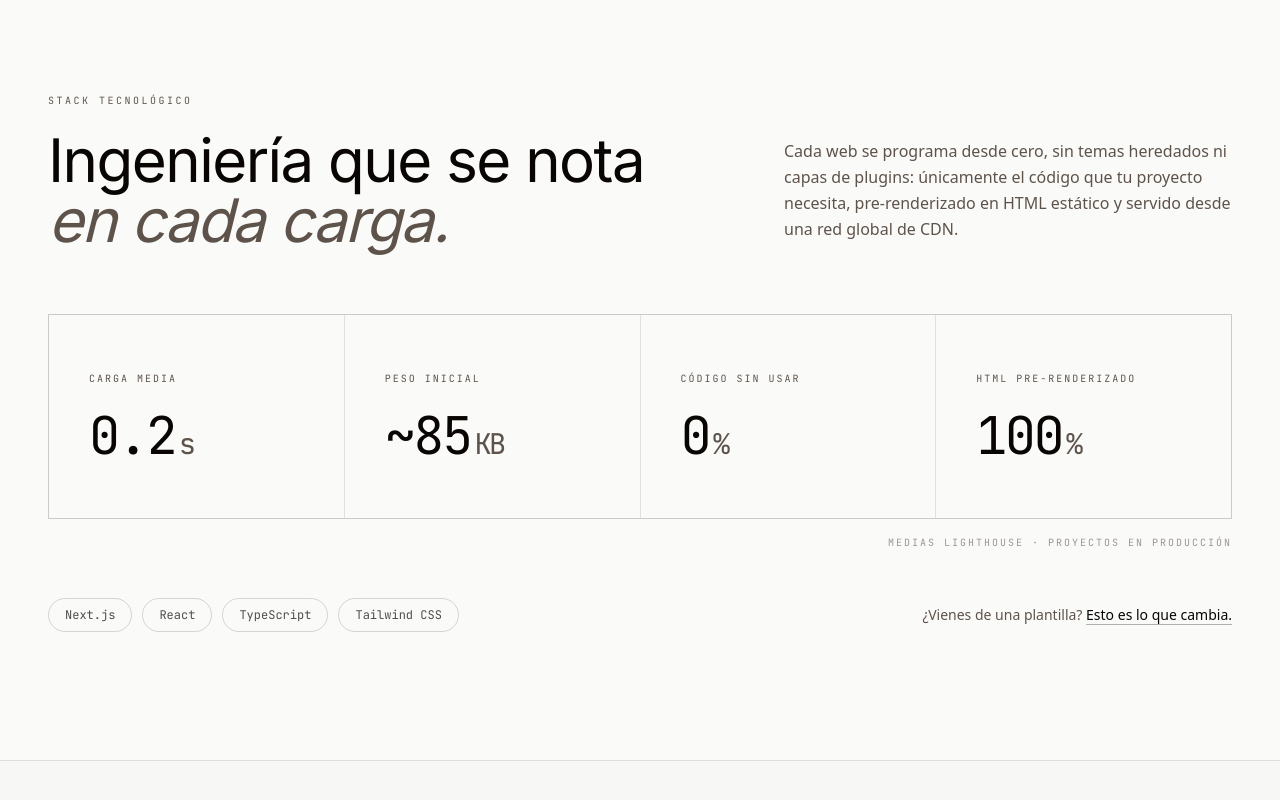
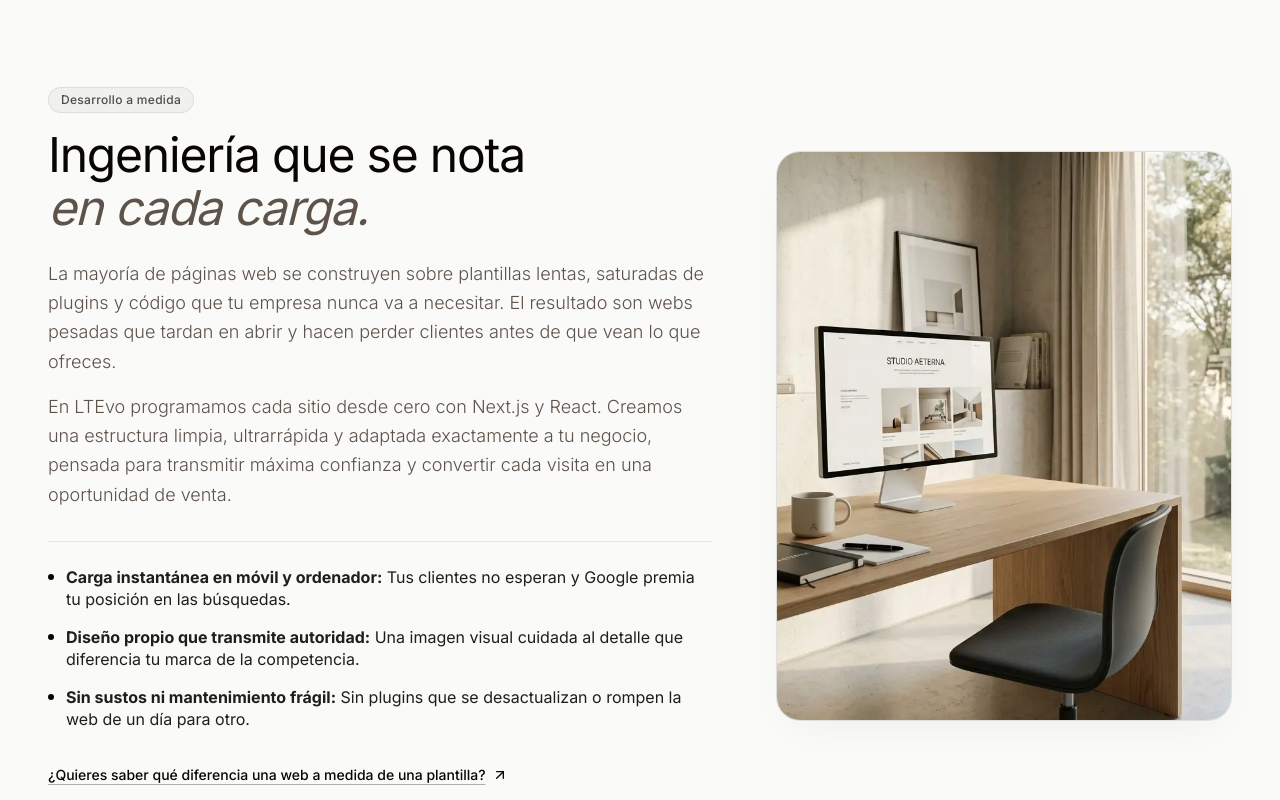
Before and after one commit to victooorltt/ltevo-web, a Next.js app: page /servicios/diseno-web in a window 1280 px wide. Shown: the part 1580-2380 px from the top of the page. Built offline with nearby package versions, Linux system fonts and the light colour scheme.

Commit message:
refactor(ui): update landing sections and unify faq accordion component

```diff
--- a/components/landing/integrations-section.tsx
+++ b/components/landing/integrations-section.tsx
@@ -49,7 +49,7 @@ function LogoTrack({ reverse, className = "" }: { reverse?: boolean; className?:
               items.map((tech) => (
                 <li
                   key={`${copy}-${tech.slug}`}
-                  className="group flex shrink-0 items-center gap-2.5 rounded-[20px] border border-foreground/10 bg-foreground/[0.03] px-4 py-2.5 shadow-xs transition-colors duration-300 hover:bg-foreground/[0.06] md:px-5 md:py-3"
+                  className="group flex shrink-0 items-center gap-2.5 rounded-[20px] border border-foreground/10 bg-white px-4 py-2.5 shadow-xs transition-colors duration-300 hover:border-foreground/20 md:px-5 md:py-3"
                 >
                   {/* SVG externo de CDN: el optimizador de next/image no procesa
                       SVG, se sirve directo con unoptimized. Cada logo viaja en
@@ -62,7 +62,7 @@ function LogoTrack({ reverse, className = "" }: { reverse?: boolean; className?:
                     className="shrink-0"
                     unoptimized
                   />
-                  <span className="whitespace-nowrap text-sm font-medium tracking-tight text-muted-foreground transition-colors duration-300 group-hover:text-foreground">
+                  <span className="whitespace-nowrap text-sm font-medium font-display tracking-tight text-muted-foreground transition-colors duration-300 group-hover:text-foreground">
                     {tech.name}
                   </span>
                 </li>
--- a/components/servicios/diseno-web-content.tsx
+++ b/components/servicios/diseno-web-content.tsx
@@ -1,6 +1,8 @@
+import Image from "next/image";
 import { Button } from "@/components/ui/button";
-import { ArrowRight, CheckCircle2, Zap, SlidersHorizontal, Search, Feather, Compass, Palette, Code2, Rocket, ChevronDown } from "lucide-react";
+import { ArrowRight, CheckCircle2, Zap, SlidersHorizontal, Search, Feather, Compass, Palette, Code2, Rocket, ChevronDown, Check, ArrowUpRight } from "lucide-react";
 import Link from "next/link";
+import { FaqSection } from "@/components/landing/faq-section";
 
 /* Nota: componente de servidor; el reveal es CSS scroll-driven. */
 
@@ -148,16 +150,6 @@ export function DisenoWebContent() {
     }
   ];
 
-  /* Regleta de mediciones del stack: valores estáticos (spec), sin interacción. */
-  const perfMetrics = [
-    { value: "0.2", unit: "s", label: "Carga media" },
-    { value: "85", prefix: "~", unit: "KB", label: "Peso inicial" },
-    { value: "0", unit: "%", label: "Código sin usar" },
-    { value: "100", unit: "%", label: "HTML pre-renderizado" }
-  ];
-
-  const stack = ["Next.js", "React", "TypeScript", "Tailwind CSS"];
-
   return (
     <>
 
@@ -278,85 +270,83 @@ export function DisenoWebContent() {
       </section>
 
       {/* ============================================================ */}
-      {/*  STACK TECNOLÓGICO: ficha técnica editorial                  */}
+      {/*  INGENIERÍA WEB: Editorial 2 columnas con imagen             */}
       {/* ============================================================ */}
-      <section className="py-24 lg:py-32 border-t border-foreground/10 bg-background">
+      <section className="py-24 lg:py-32 border-t border-foreground/10 bg-background font-display">
         <div className="max-w-[1400px] mx-auto px-6 lg:px-12">
+          <div className="reveal grid grid-cols-1 lg:grid-cols-12 gap-12 lg:gap-16 items-center">
 
-          {/* Cabecera editorial: eyebrow + titular / párrafo técnico */}
-          <div className="reveal mb-12 lg:mb-16 flex flex-col lg:flex-row lg:items-end lg:justify-between gap-8 lg:gap-16">
+            {/* Columna editorial */}
+            <div className="lg:col-span-7 flex flex-col justify-center">
               <div>
-              <span className="font-mono text-[10px] uppercase tracking-[0.25em] text-muted-foreground">
-                Stack tecnológico
+                <span className="inline-flex items-center gap-1.5 px-3 py-1 rounded-full text-xs font-medium text-foreground/70 bg-foreground/[0.04] border border-foreground/[0.08] tracking-wide mb-4">
+                  Desarrollo a medida
                 </span>
-              <h2 className="text-4xl lg:text-6xl font-display tracking-tight mt-5">
+                <h2 className="text-3xl sm:text-4xl lg:text-5xl font-display tracking-tight leading-[1.1] mb-6">
                   Ingeniería que se nota <br />
                   <span className="text-muted-foreground italic">en cada carga.</span>
                 </h2>
               </div>
-            <p className="text-muted-foreground leading-relaxed text-base max-w-md lg:pb-2">
-              Cada web se programa desde cero, sin temas heredados ni capas de
-              plugins: únicamente el código que tu proyecto necesita,
-              pre-renderizado en HTML estático y servido desde una red global de CDN.
+
+              <div className="text-muted-foreground leading-relaxed space-y-4 text-base lg:text-lg mb-8 font-light">
+                <p>
+                  La mayoría de páginas web se construyen sobre plantillas lentas, saturadas de plugins y código que tu empresa nunca va a necesitar. El resultado son webs pesadas que tardan en abrir y hacen perder clientes antes de que vean lo que ofreces.
+                </p>
+                <p>
+                  En LTEvo programamos cada sitio desde cero con Next.js y React. Creamos una estructura limpia, ultrarrápida y adaptada exactamente a tu negocio, pensada para transmitir máxima confianza y convertir cada visita en una oportunidad de venta.
                 </p>
               </div>
 
-          {/* Regleta de mediciones: hairlines vía gap-px (patrón metrics-section) */}
-          <div
-            className="reveal grid grid-cols-2 lg:grid-cols-4 gap-px bg-foreground/10 border border-foreground/10"
-            style={{ animationDelay: "0.1s" }}
-          >
-            {perfMetrics.map((metric, index) => (
-              <div
-                key={metric.label}
-                className="bg-background px-6 py-10 lg:px-10 lg:py-14"
-                style={{ animationDelay: `${0.1 + index * 0.08}s` }}
-              >
-                <div className="font-mono text-[10px] uppercase tracking-[0.2em] text-muted-foreground mb-4 lg:mb-6">
-                  {metric.label}
+              {/* Puntos clave orientados a negocio */}
+              <div className="space-y-4 pt-6 border-t border-foreground/[0.08] mb-8">
+                <div className="flex items-start gap-3">
+                  <span className="w-1.5 h-1.5 rounded-full bg-foreground mt-2 shrink-0" />
+                  <p className="text-sm lg:text-base text-foreground/90 leading-snug">
+                    <strong>Carga instantánea en móvil y ordenador:</strong> Tus clientes no esperan y Google premia tu posición en las búsquedas.
+                  </p>
                 </div>
-                <div className="font-mono text-4xl lg:text-[3.25rem] leading-none tracking-tighter">
-                  {metric.prefix}
-                  {metric.value}
-                  {metric.unit && (
-                    <span className="text-muted-foreground text-[0.55em] ml-1">{metric.unit}</span>
-                  )}
+                <div className="flex items-start gap-3">
+                  <span className="w-1.5 h-1.5 rounded-full bg-foreground mt-2 shrink-0" />
+                  <p className="text-sm lg:text-base text-foreground/90 leading-snug">
+                    <strong>Diseño propio que transmite autoridad:</strong> Una imagen visual cuidada al detalle que diferencia tu marca de la competencia.
+                  </p>
+                </div>
+                <div className="flex items-start gap-3">
+                  <span className="w-1.5 h-1.5 rounded-full bg-foreground mt-2 shrink-0" />
+                  <p className="text-sm lg:text-base text-foreground/90 leading-snug">
+                    <strong>Sin sustos ni mantenimiento frágil:</strong> Sin plugins que se desactualizan o rompen la web de un día para otro.
+                  </p>
                 </div>
               </div>
-            ))}
+
+              {/* Enlace contextual al blog */}
+              <div>
+                <Link
+                  href="/blog/diseno-web-vs-desarrollo-web"
+                  className="text-foreground underline underline-offset-4 decoration-foreground/30 hover:decoration-foreground/60 transition-colors inline-flex items-center gap-1.5 font-medium text-sm group"
+                >
+                  ¿Quieres saber qué diferencia una web a medida de una plantilla?
+                  <ArrowUpRight className="w-4 h-4 transition-transform group-hover:translate-x-0.5 group-hover:-translate-y-0.5" />
+                </Link>
+              </div>
             </div>
 
-          {/* Anotación de medición */}
-          <p className="reveal mt-4 text-right font-mono text-[10px] uppercase tracking-[0.2em] text-muted-foreground/60">
-            Medias Lighthouse · proyectos en producción
-          </p>
-
-          {/* Fila inferior: chips del stack + enlace contextual al blog */}
-          <div
-            className="reveal mt-10 lg:mt-12 flex flex-col lg:flex-row lg:items-center lg:justify-between gap-6"
-            style={{ animationDelay: "0.2s" }}
-          >
-            <div className="flex flex-wrap items-center gap-2.5">
-              {stack.map((tech) => (
-                <span
-                  key={tech}
-                  className="font-mono text-xs border border-foreground/15 rounded-full px-4 py-2 text-foreground/70"
-                >
-                  {tech}
-                </span>
-              ))}
+            {/* Columna visual con fotografía */}
+            <div className="lg:col-span-5">
+              <div className="relative rounded-3xl overflow-hidden border border-foreground/[0.08] aspect-[4/3] lg:aspect-[4/5] shadow-[0_16px_40px_-16px_rgba(0,0,0,0.06)] bg-foreground/[0.03]">
+                <Image
+                  src="/desarrollo-web-medida.webp"
+                  alt="Estudio de diseño y desarrollo web a medida en LTEvo"
+                  fill
+                  sizes="(min-width: 1024px) 45vw, calc(100vw - 48px)"
+                  className="object-cover"
+                  priority={false}
+                  loading="lazy"
+                />
               </div>
-            <p className="text-sm text-muted-foreground leading-relaxed">
-              ¿Vienes de una plantilla?{" "}
-              <Link
-                href="/blog/diseno-web-vs-desarrollo-web"
-                className="text-foreground underline underline-offset-4 decoration-foreground/30 hover:decoration-foreground/60 transition-colors"
-              >
-                Esto es lo que cambia.
-              </Link>
-            </p>
             </div>
 
+          </div>
         </div>
       </section>
 
@@ -513,43 +503,9 @@ export function DisenoWebContent() {
       </section>
 
       {/* ============================================================ */}
-      {/*  FAQ SECTION  (details/summary nativo, sin JS)               */}
+      {/*  FAQ SECTION                                                 */}
       {/* ============================================================ */}
-      <section className="py-24 lg:py-32 bg-gray-200">
-        <div className="max-w-[1000px] mx-auto px-6 lg:px-12">
-          <div className="reveal text-center mb-16">
-            <h2 className="text-4xl lg:text-5xl font-display tracking-tight">
-              Preguntas frecuentes
-            </h2>
-          </div>
-
-          <div className="reveal w-full space-y-4" style={{ animationDelay: "0.1s" }}>
-            {faqs.map((faq) => (
-              <details key={faq.question} className="group border border-foreground/10 px-6 rounded-sm bg-background">
-                <summary className="flex items-start justify-between gap-4 py-6 text-left text-lg font-display cursor-pointer list-none [&::-webkit-details-marker]:hidden">
-                  {faq.question}
-                  <ChevronDown className="text-muted-foreground pointer-events-none size-4 shrink-0 translate-y-0.5 transition-transform duration-200 group-open:rotate-180" />
-                </summary>
-                <p className="text-muted-foreground leading-relaxed pb-6 text-sm">
-                  {faq.answer}
-                  {faq.more && (
-                    <>
-                      {" "}
-                      <Link
-                        href={faq.more.href}
-                        className="text-foreground underline underline-offset-4 decoration-foreground/30 hover:decoration-foreground/60 transition-colors"
-                      >
-                        {faq.more.text}
-                      </Link>
-                      .
-                    </>
-                  )}
-                </p>
-              </details>
-            ))}
-          </div>
-        </div>
-      </section>
+      <FaqSection faqs={faqs} includeJsonLd={false} />
 
       {/* ============================================================ */}
       {/*  CTA SECTION                                                 */}
```
Also changed, not shown: components/landing/faq-section.tsx (+45 -14 lines), components/landing/local-seo-section.tsx (+0 -16 lines), components/servicios/mantenimiento-web-content.tsx (+3 -37 lines), components/servicios/seo-content.tsx (+3 -36 lines), public/desarrollo-web-medida.webp (added). Lines whose indentation alone changed are shown as unchanged.
